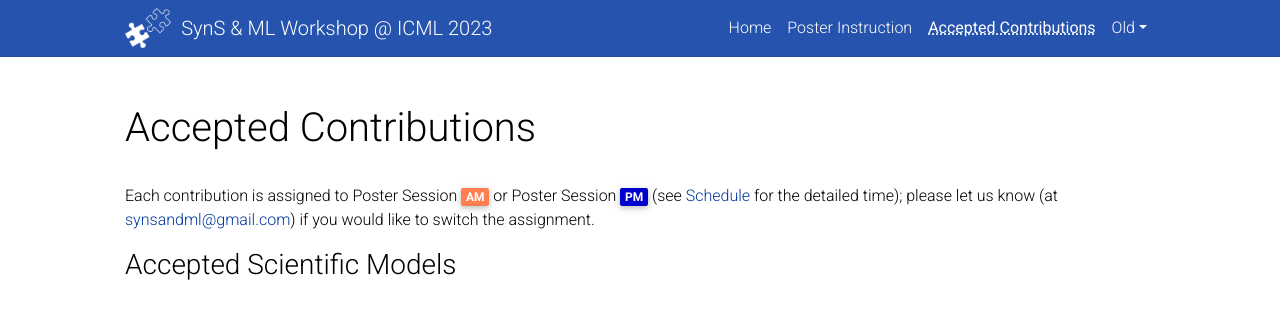
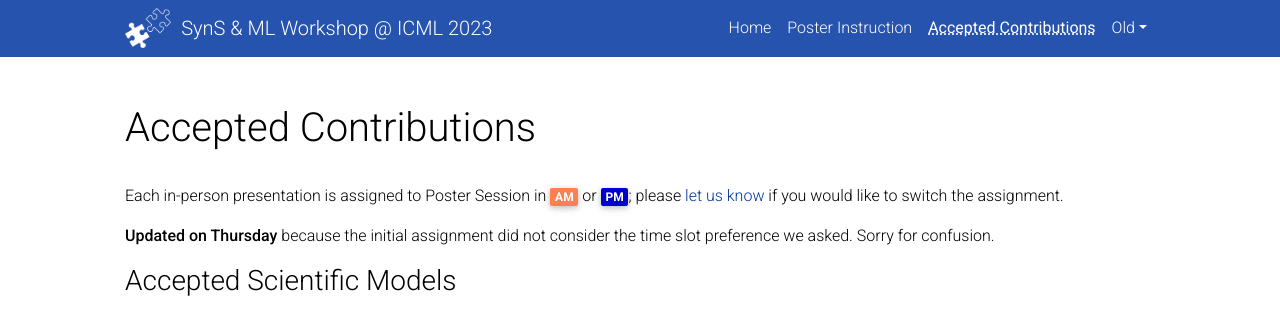
Before and after one commit to syns-ml/2023, a Jekyll site: the page built from _pages/contributions.md, in a window 1280 px wide, cut to the strip 0-310 px from the top of the page. Built offline with Jekyll 4.4.1, drawn with Linux system fonts in a browser that asks for light colours; full-size pictures stand in for the smaller copies a plugin makes; a style sheet for code colours, icons or effects is not loaded.

```diff
--- a/_pages/contributions.md
+++ b/_pages/contributions.md
@@ -7,7 +7,9 @@
 nav_order: 3
 ---
 
-Each contribution is assigned to Poster Session <abbr class="badge" style="background-color:{{ site.data.venues.AM.color }};">AM</abbr> or Poster Session <abbr class="badge" style="background-color:{{ site.data.venues.PM.color }};">PM</abbr> (see [Schedule](/2023/#schedule) for the detailed time); please let us know (at [synsandml@gmail.com](mailto:synsandml@gmail.com)) if you would like to switch the assignment.
+Each in-person presentation is assigned to Poster Session in <abbr class="badge" style="background-color:{{ site.data.venues.AM.color }};">AM</abbr> or <abbr class="badge" style="background-color:{{ site.data.venues.PM.color }};">PM</abbr>; please [let us know](mailto:synsandml@gmail.com) if you would like to switch the assignment.
+
+<strong>Updated on Thursday</strong> because the initial assignment did not consider the time slot preference we asked. Sorry for confusion.
 
 ### Accepted Scientific Models
 
```
Also changed, not shown: _pages/home.md (+1 -1 lines).
